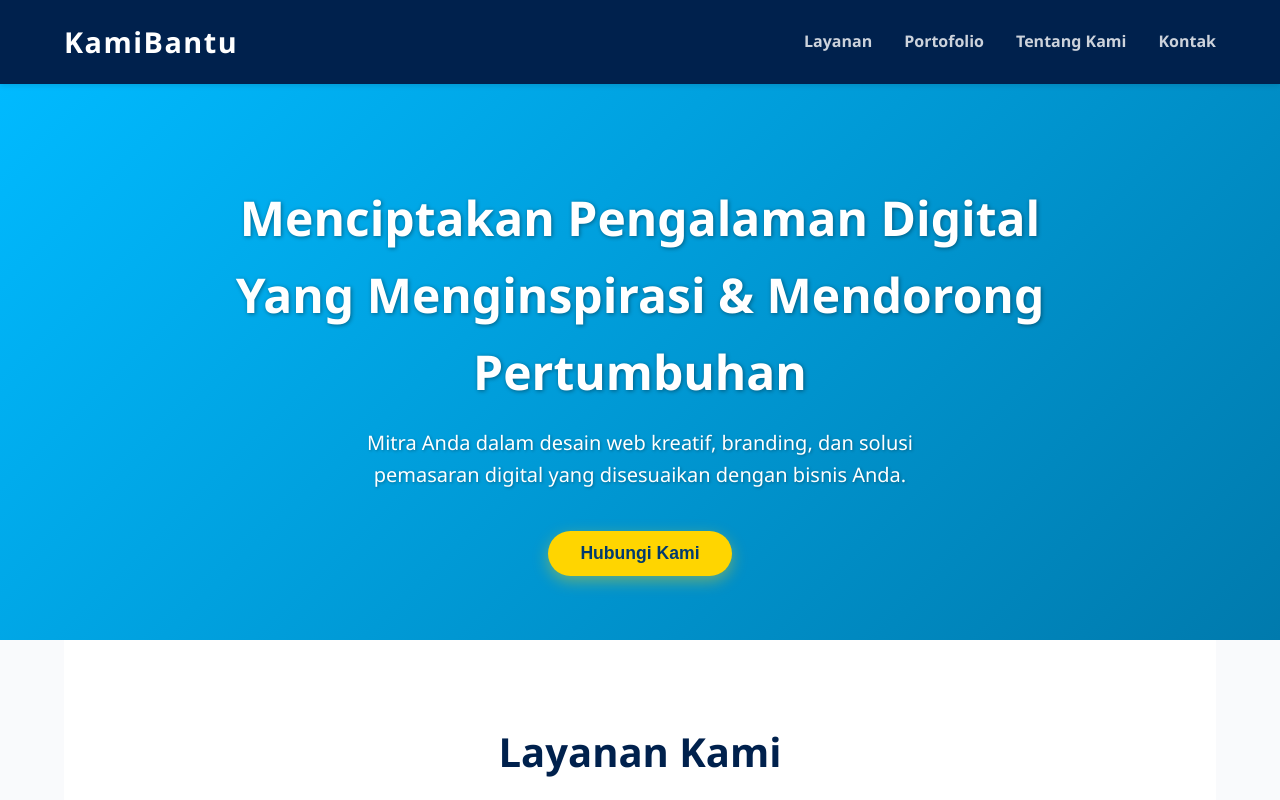
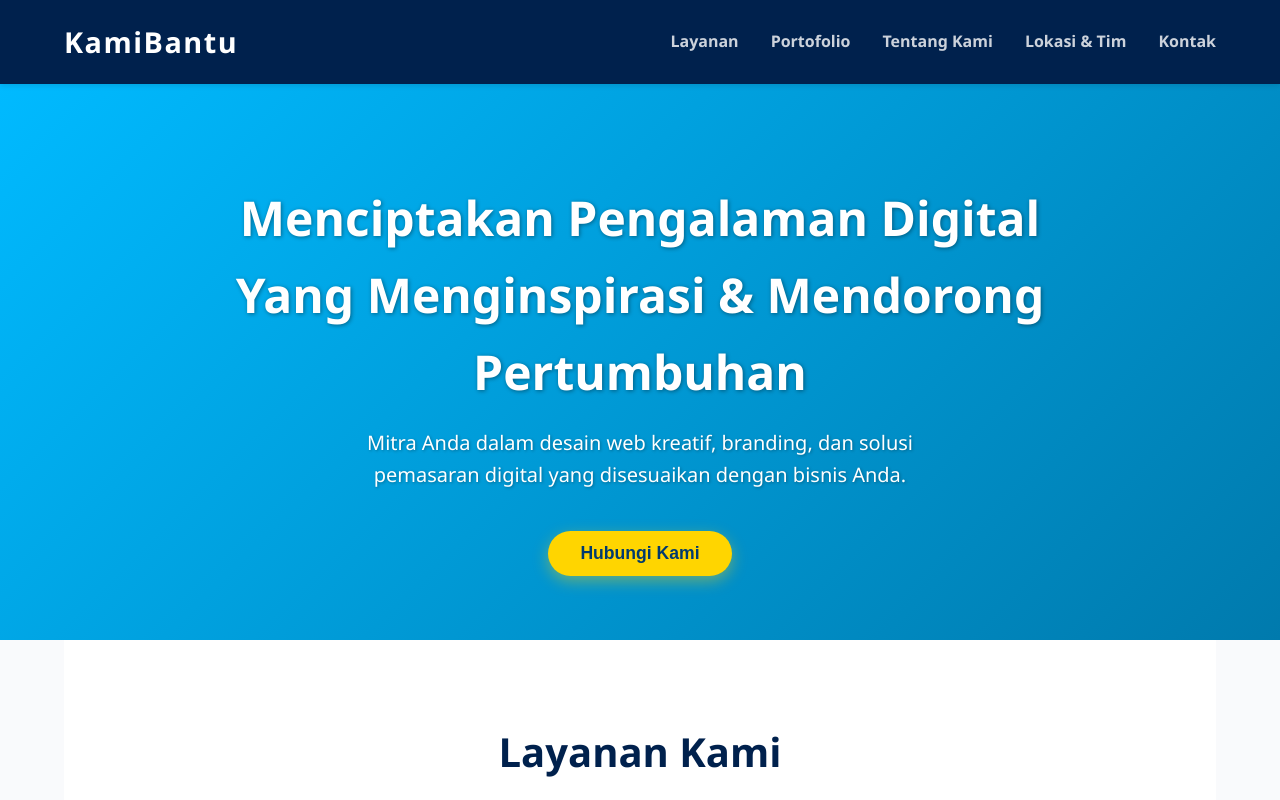
Before and after one commit to kamibantuid1/kamibantu, a plain HTML site: page index.html in a window 1280 px wide. Shown: the top 800 px of the page. Drawn offline with Linux system fonts and the light colour scheme.

Commit message:
Update index.html

```diff
--- a/index.html
+++ b/index.html
@@ -333,6 +333,7 @@
         <li><a href="#services">Layanan</a></li>
         <li><a href="#portfolio">Portofolio</a></li>
         <li><a href="#about">Tentang Kami</a></li>
+        <li><a href="Tim.html">Lokasi & Tim</a></li>
         <li><a href="#contact">Kontak</a></li>
       </ul>
     </nav>
```
